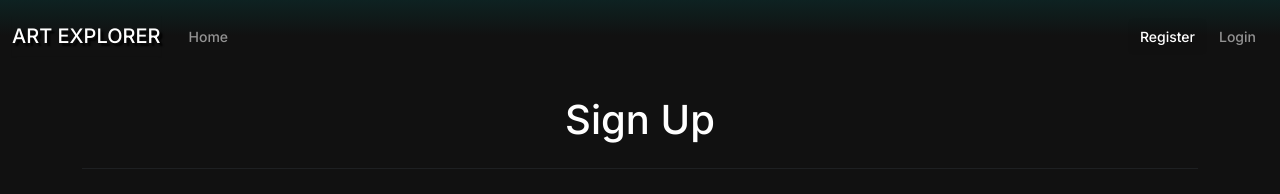
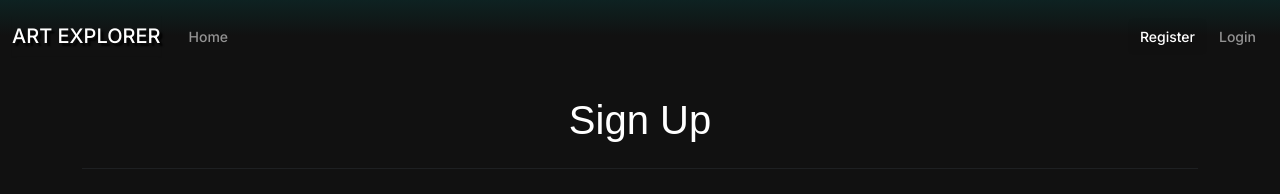
Before and after one commit to auppal12/my-app, a Next.js app: page /register in a window 1280 px wide. Shown: the top 194 px of the page. Built offline with nearby package versions, Linux system fonts and the light colour scheme; no server answers.

Commit message:
font updated

```diff
--- a/pages/register.js
+++ b/pages/register.js
@@ -26,7 +26,7 @@ export default function Register() {
 
     return (
         <div>
-            <h1 className="mt-4 mb-4 text-white" style={{ textAlign: 'center' }}>Sign Up</h1>
+            <h1 className="mt-4 mb-4 text-white lightfont" style={{ textAlign: 'center' }}>Sign Up</h1>
 
             <hr />
             <br />
```
